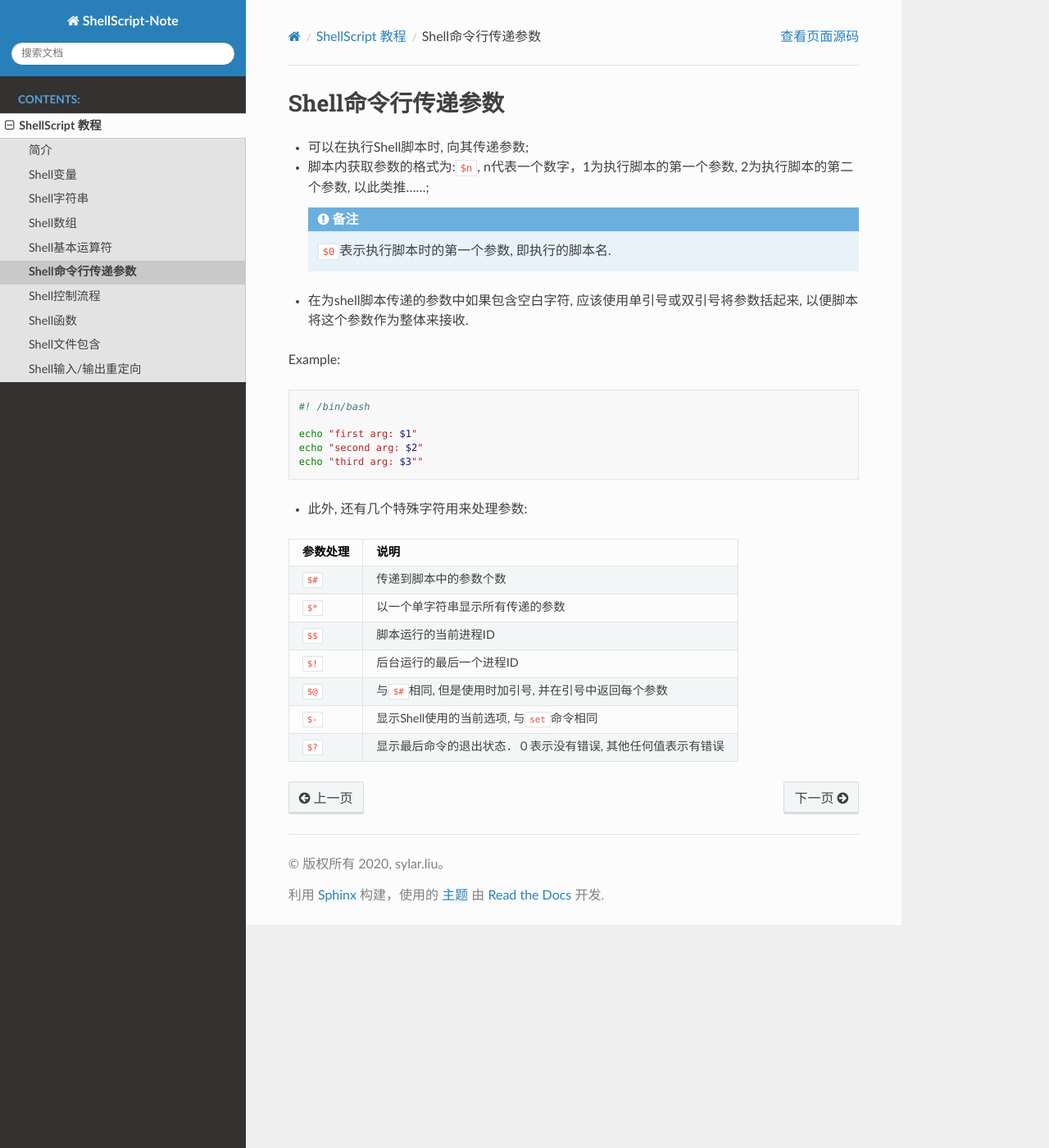
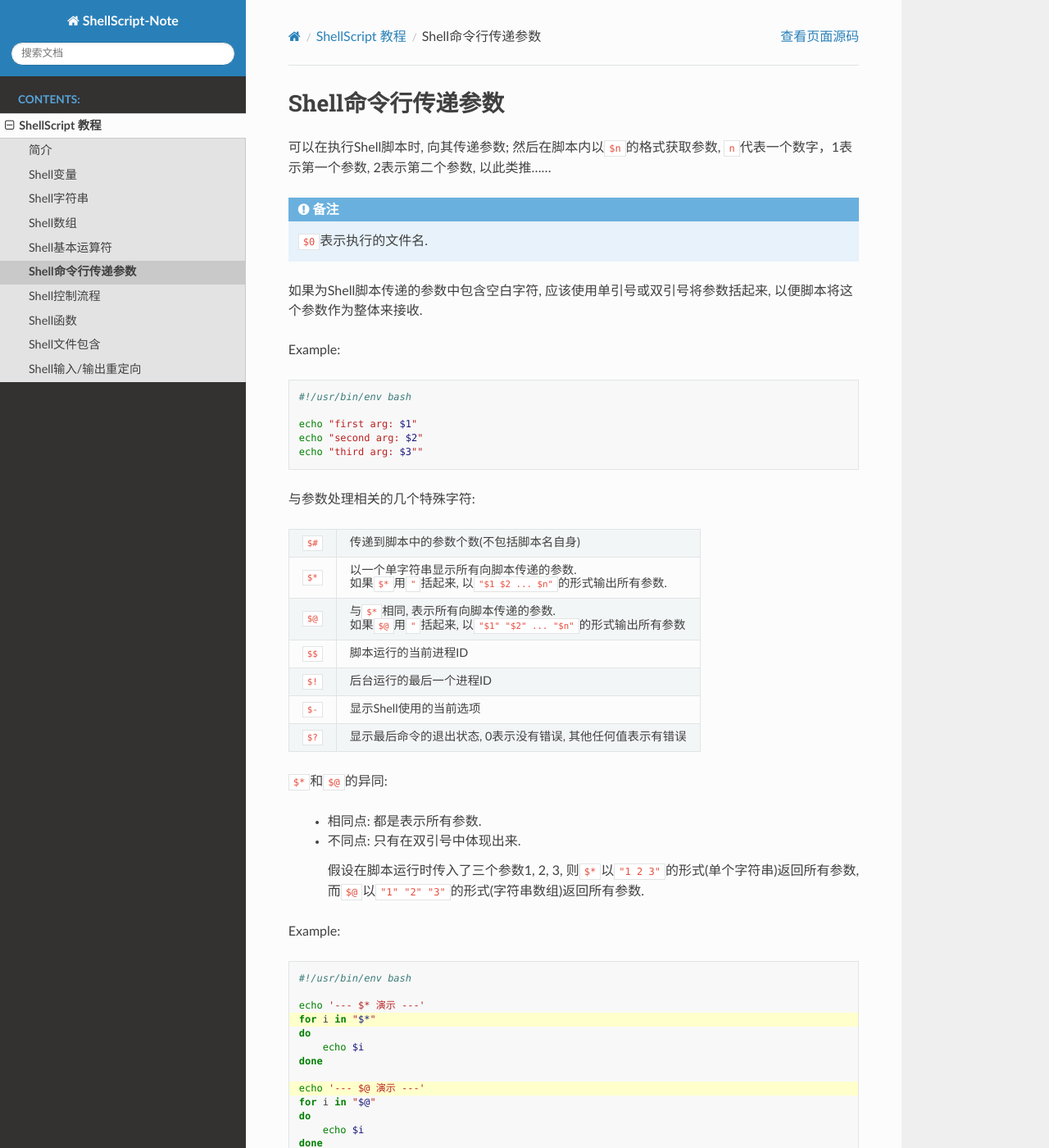
Before and after one commit to My-LearningNotes/ShellScript, a Sphinx documentation site: the page built from source/tutorial/arguments.rst, in a window 1280 px wide and 1400 px high. Shown: the whole window at 82% size. Built offline with Sphinx 7.4.7 and the Read the Docs theme 2.0.0, drawn with Linux system fonts in a browser that asks for light colours; some of the changed text lies outside the part shown.

Commit message:
修改关于命令行参数的笔记

```diff
--- a/source/tutorial/arguments.rst
+++ b/source/tutorial/arguments.rst
@@ -1,37 +1,82 @@
 Shell命令行传递参数
 ===================
 
--   可以在执行Shell脚本时, 向其传递参数;
+可以在执行Shell脚本时, 向其传递参数;
+然后在脚本内以\ ``$n``\ 的格式获取参数, \ ``n``\ 代表一个数字，1表示第一个参数, 2表示第二个参数, 以此类推......
 
--   脚本内获取参数的格式为:\ ``$n``\ , n代表一个数字，1为执行脚本的第一个参数, 2为执行脚本的第二个参数, 以此类推......;
+.. note::
 
-    .. note::
+    ``$0``\ 表示执行的文件名.
 
-        ``$0``\ 表示执行脚本时的第一个参数, 即执行的脚本名.
+如果为Shell脚本传递的参数中包含空白字符, 应该使用单引号或双引号将参数括起来, 以便脚本将这个参数作为整体来接收.
 
--   在为shell脚本传递的参数中如果包含空白字符, 应该使用单引号或双引号将参数括起来, 以便脚本将这个参数作为整体来接收.
 
 Example:
 
 .. code-block:: bash
 
-    #! /bin/bash
+    #!/usr/bin/env bash
 
     echo "first arg: $1"
     echo "second arg: $2"
     echo "third arg: $3""
 
 
--   此外, 还有几个特殊字符用来处理参数:
+与参数处理相关的几个特殊字符:
 
-======== ============================================================
-参数处理 说明
-======== ============================================================
-``$#``   传递到脚本中的参数个数
-``$*``   以一个单字符串显示所有传递的参数
-``$$``   脚本运行的当前进程ID
-``$!``   后台运行的最后一个进程ID
-``$@``   与\ ``$#``\ 相同, 但是使用时加引号, 并在引号中返回每个参数
-``$-``   显示Shell使用的当前选项, 与\ ``set``\ 命令相同
-``$?``   显示最后命令的退出状态．０表示没有错误, 其他任何值表示有错误
-======== ============================================================
+============= ======================================================================================
+``$#``        传递到脚本中的参数个数(不包括脚本名自身)
+``$*``        以一个单字符串显示所有向脚本传递的参数.
+
+              如果\ ``$*``\ 用\ ``"``\ 括起来, 以\ ``"$1 $2 ... $n"``\ 的形式输出所有参数.
+``$@``        与\ ``$*``\ 相同, 表示所有向脚本传递的参数.
+
+              如果\ ``$@``\ 用\ ``"``\ 括起来, 以\ ``"$1" "$2" ... "$n"``\ 的形式输出所有参数
+``$$``        脚本运行的当前进程ID
+``$!``        后台运行的最后一个进程ID
+``$-``        显示Shell使用的当前选项
+``$?``        显示最后命令的退出状态, 0表示没有错误, 其他任何值表示有错误
+============= ======================================================================================
+
+
+``$*``\ 和\ ``$@``\ 的异同:
+
+    *   相同点: 都是表示所有参数.
+
+    *   不同点: 只有在双引号中体现出来.
+
+        假设在脚本运行时传入了三个参数1, 2, 3, 则\ ``$*``\ 以\ ``"1 2 3"``\ 的形式(单个字符串)返回所有参数, 而\ ``$@``\ 以\ ``"1" "2" "3"``\ 的形式(字符串数组)返回所有参数.
+
+
+Example:
+
+.. code-block:: bash
+    :emphasize-lines: 4, 9
+
+    #!/usr/bin/env bash
+
+    echo '--- $* 演示 ---'
+    for i in "$*"
+    do
+        echo $i
+    done
+
+    echo '--- $@ 演示 ---'
+    for i in "$@"
+    do
+        echo $i
+    done
+
+执行脚本, 输出结果如下:
+
+.. code-block:: bash
+    :emphasize-lines: 4, 6, 7, 8
+
+    $ chmod a+x test.sh
+    $ ./test.sh 1 2 3
+    --- $* 演示 ---
+    1 2 3
+    --- $@ 演示 ---
+    1
+    2
+    3
```
